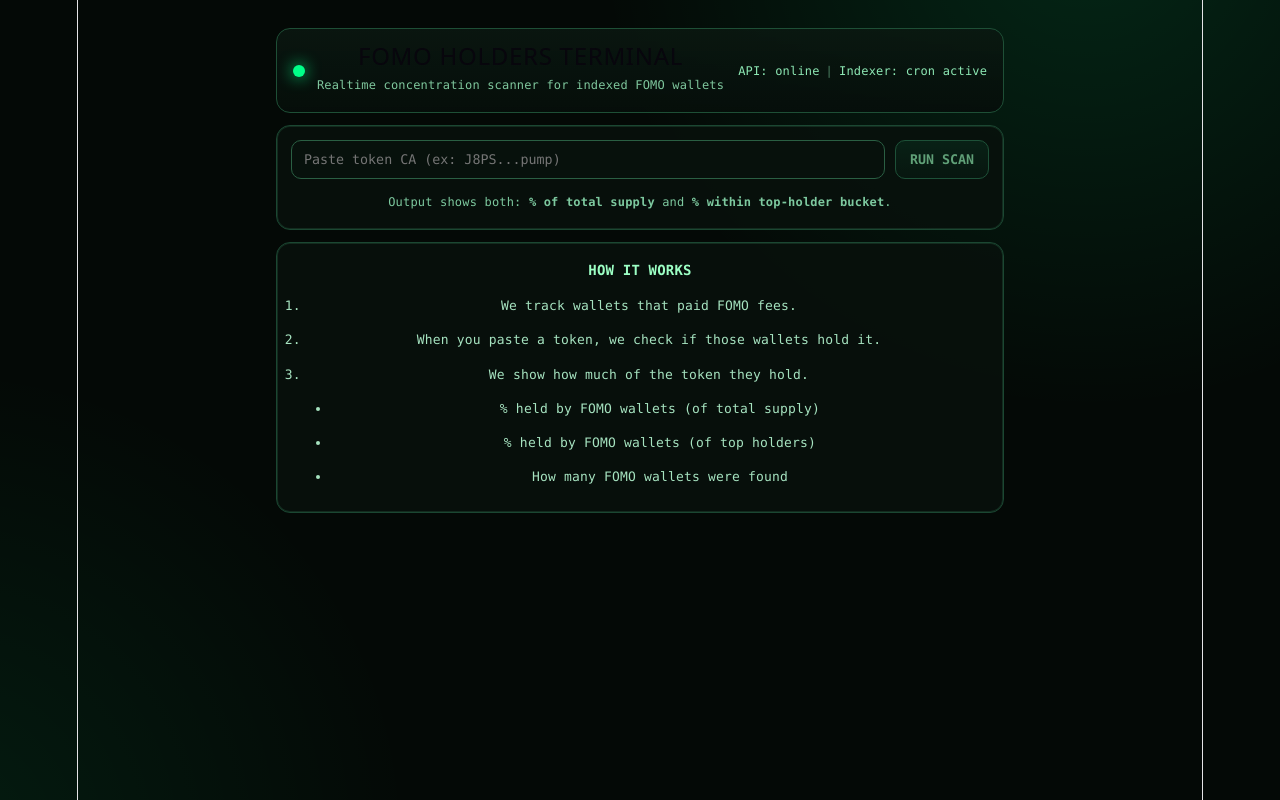
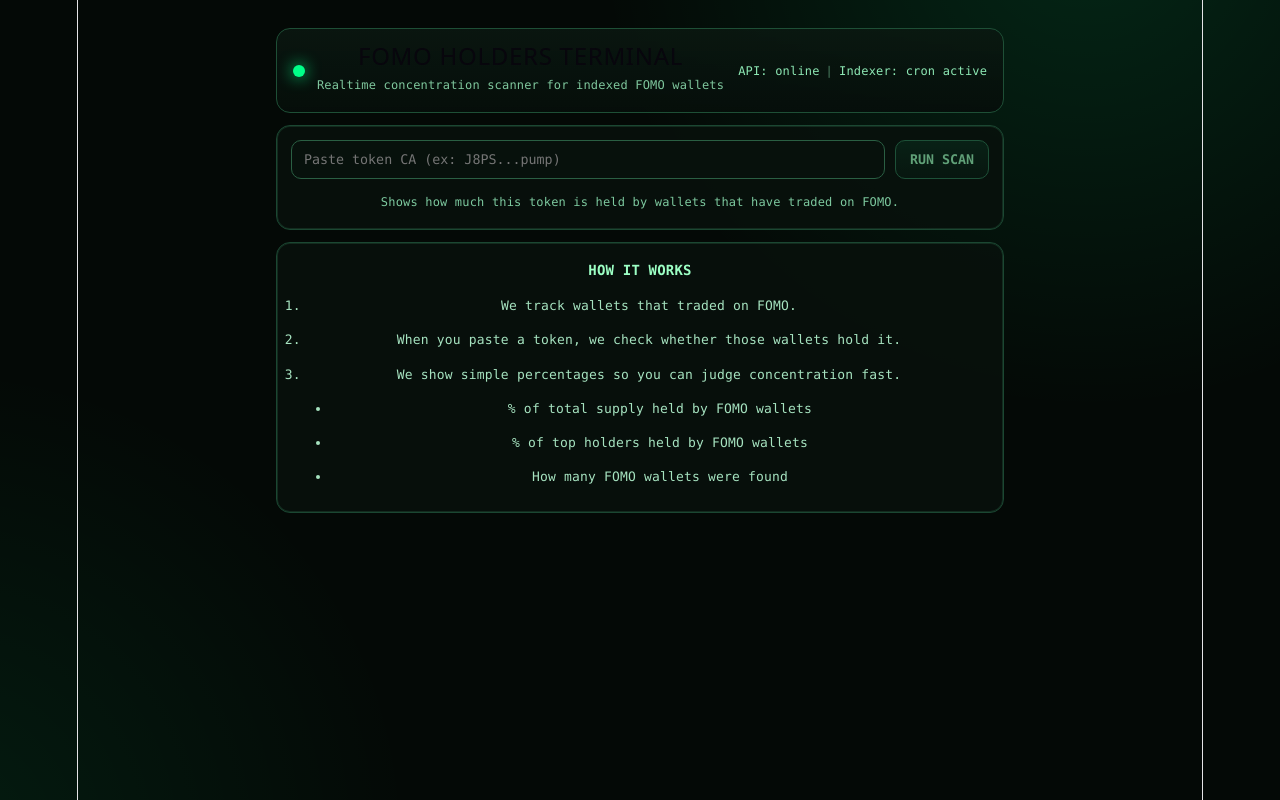
Before and after one commit to xfajs/fomoholders, a React (Vite) app: page / in a window 1280 px wide. Built offline with nearby package versions, Linux system fonts and the light colour scheme.

Commit message:
Remove backend-heavy wording from UI and simplify copy

```diff
--- a/src/App.jsx
+++ b/src/App.jsx
@@ -91,7 +91,7 @@
           </button>
         </form>
         <p className="hint">
-          Output shows both: <b>% of total supply</b> and <b>% within top-holder bucket</b>.
+          Shows how much this token is held by wallets that have traded on FOMO.
         </p>
       </section>
 
@@ -123,12 +123,10 @@
             <article className="terminal-card">
               <h3>SCAN DETAILS</h3>
               <ul className="kv-list">
-                <li><span>Mint</span><code>{short(result.mint)}</code></li>
-                <li><span>Method</span><code>{result.method}</code></li>
-                <li><span>FOMO UI Amount</span><code>{formatNum(result.fomoUiAmount)}</code></li>
-                <li><span>Total Supply UI</span><code>{formatNum(result.totalSupplyUi)}</code></li>
-                <li><span>Top-Holder Bucket UI</span><code>{formatNum(result.totalUiAmountTopHolders)}</code></li>
-                <li><span>Updated</span><code>{new Date(result.updatedAt).toLocaleString()}</code></li>
+                <li><span>Token</span><code>{short(result.mint)}</code></li>
+                <li><span>Held by FOMO wallets</span><code>{formatNum(result.fomoUiAmount)}</code></li>
+                <li><span>Total token supply</span><code>{formatNum(result.totalSupplyUi)}</code></li>
+                <li><span>Last updated</span><code>{new Date(result.updatedAt).toLocaleString()}</code></li>
               </ul>
             </article>
 
@@ -142,7 +140,7 @@
                   </div>
                 ))}
               </div>
-              <p className="tiny">Next upgrade: return exact matched wallet rows from API for full table view.</p>
+              <p className="tiny">More breakdown tools coming soon.</p>
             </article>
           </section>
         </>
@@ -151,13 +149,13 @@
       <section className="terminal-card explain">
         <h3>HOW IT WORKS</h3>
         <ol>
-          <li>We track wallets that paid FOMO fees.</li>
-          <li>When you paste a token, we check if those wallets hold it.</li>
-          <li>We show how much of the token they hold.</li>
+          <li>We track wallets that traded on FOMO.</li>
+          <li>When you paste a token, we check whether those wallets hold it.</li>
+          <li>We show simple percentages so you can judge concentration fast.</li>
         </ol>
         <ul>
-          <li>% held by FOMO wallets (of total supply)</li>
-          <li>% held by FOMO wallets (of top holders)</li>
+          <li>% of total supply held by FOMO wallets</li>
+          <li>% of top holders held by FOMO wallets</li>
           <li>How many FOMO wallets were found</li>
         </ul>
       </section>
```
